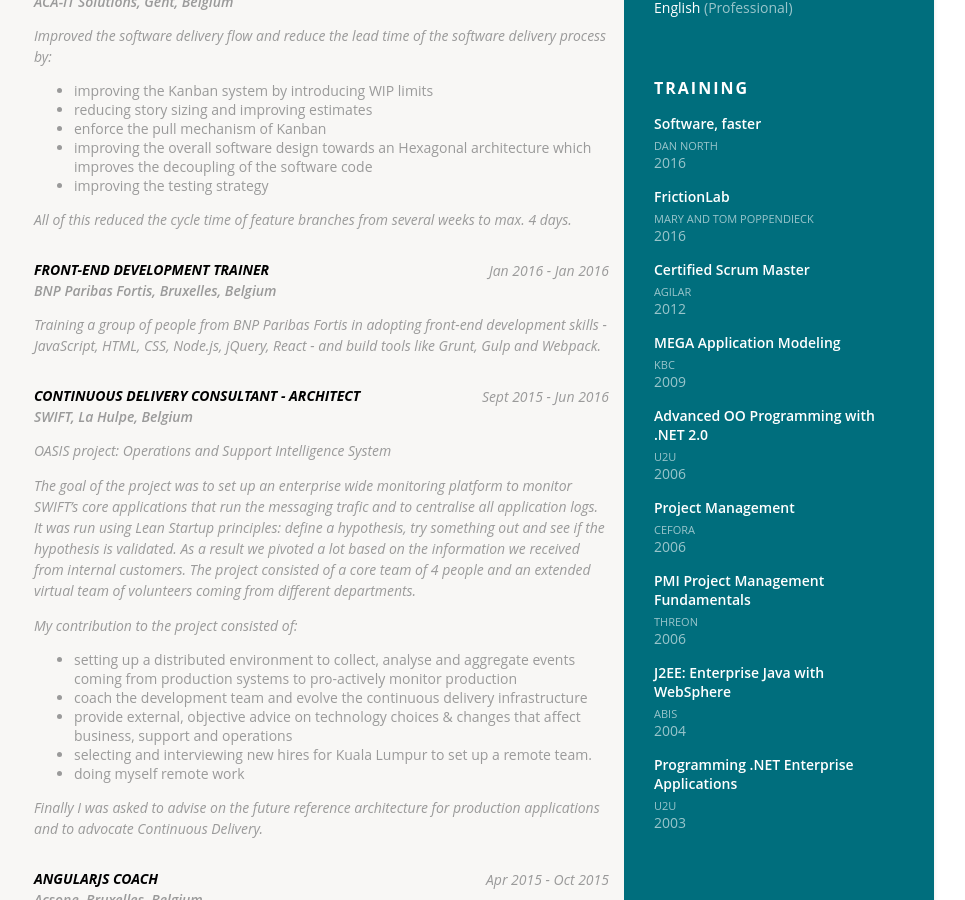
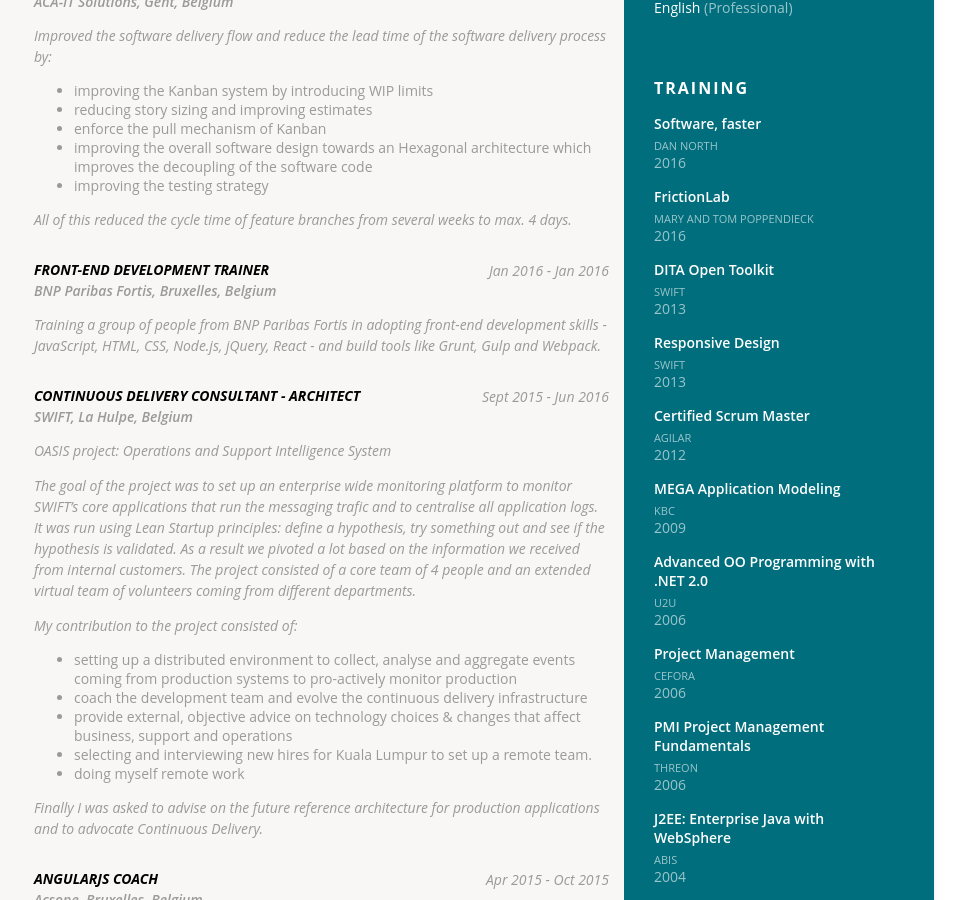
Before and after one commit to tdpauw/tdpauw.github.io, a Jekyll site: the page built from index.html, in a window 1280 px wide and 900 px high, scrolled down 1059 px. Shown: the whole window, without its empty margins (186-1151 px from the left). Built offline with Jekyll 4.4.1, drawn with Linux system fonts in a browser that asks for light colours.

Commit message:
complete the trainings

```diff
--- a/_data/cv.yml
+++ b/_data/cv.yml
@@ -35,6 +35,14 @@
     organisation: Mary and Tom Poppendieck
     city: Budapest
     year: 2016
+  - title: DITA Open Toolkit
+    organisation: SWIFT
+    city: La Hulpe
+    year: 2013
+  - title: Responsive Design
+    organisation: SWIFT
+    city: La Hulpe
+    year: 2013
   - title: Certified Scrum Master
     organisation: Agilar
     city: Gent
--- a/_includes/training.html
+++ b/_includes/training.html
@@ -3,7 +3,9 @@
   {% for item in site.data.cv.training %}
   <div class="item">
       <h4 class="title">{{item.title}}</h4>
+      {% if item.organisation %}
       <h5 class="organisation">{{item.organisation}}</h5>
+      {% endif %}
       <div class="year">{{item.year}}</div>
   </div><!--//item-->
   {% endfor %}
```
